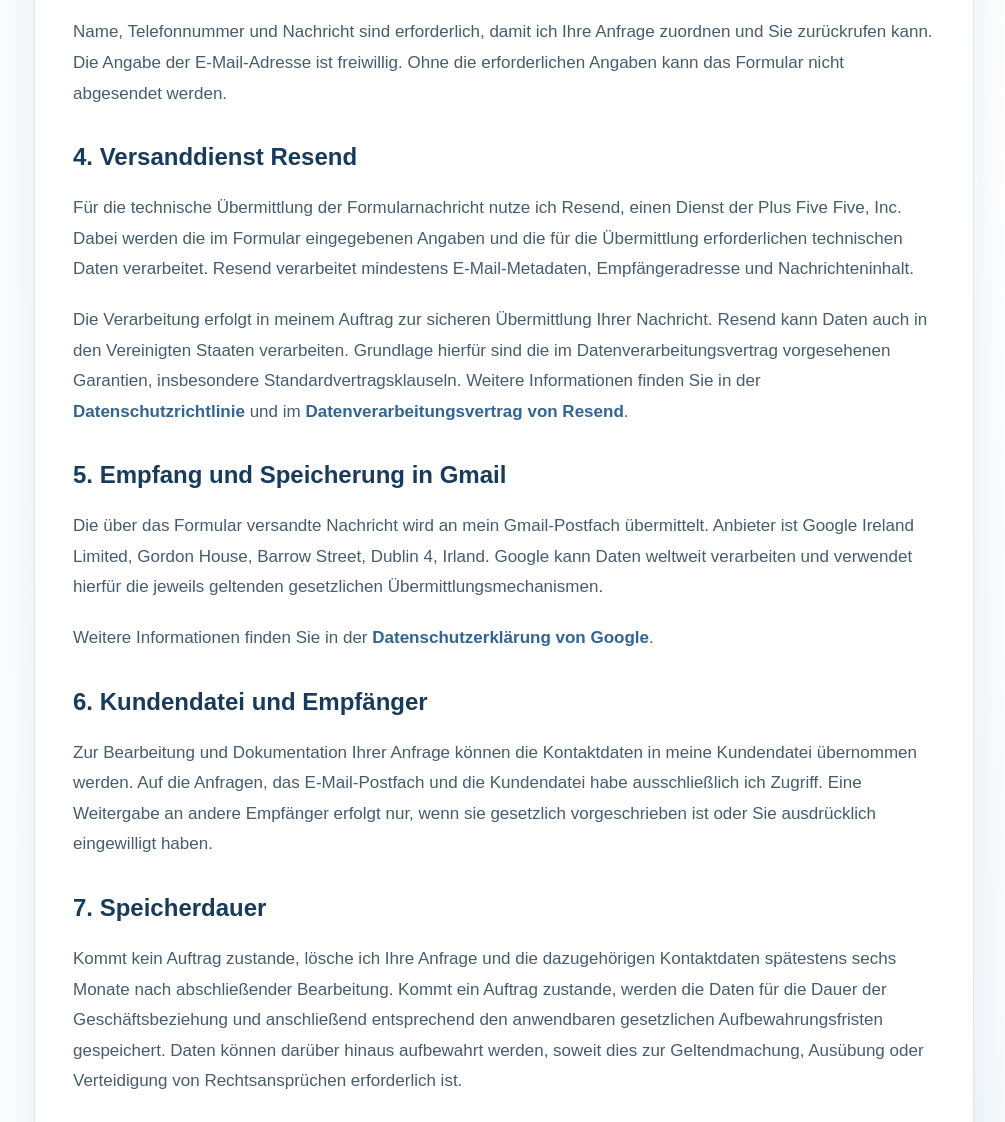
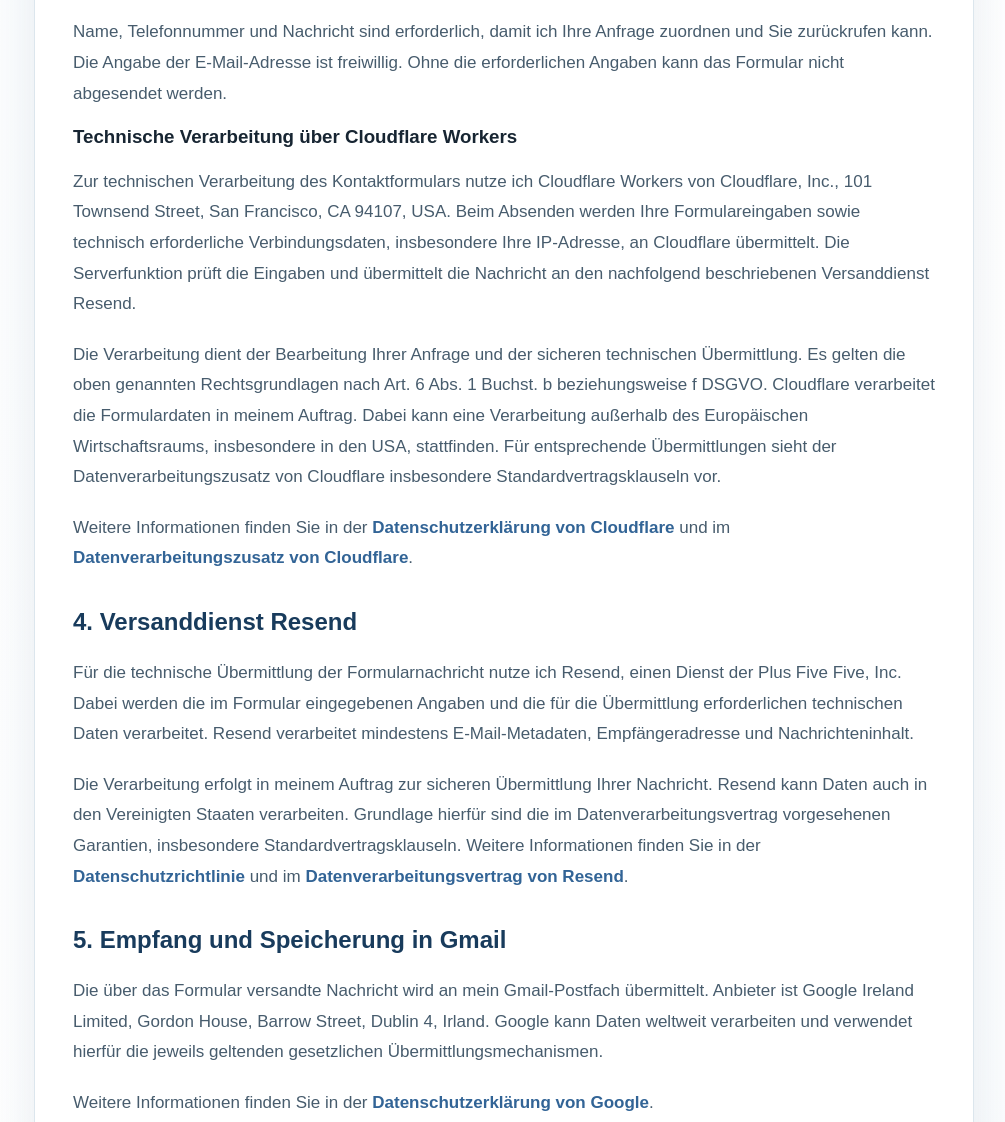
Before and after one commit to MichaMT/MichaMT.github.io, a plain HTML site: page datenschutz.html in a window 1280 px wide. Shown: the part 1473-2595 px from the top of the page, without its empty margins (136-1141 px from the left). Drawn offline with Linux system fonts and the light colour scheme.

Commit message:
Revise privacy policy with Cloudflare and Resend details
Updated privacy policy to include information about Cloudflare Workers and Resend services. Revised sections on data processing, storage duration, and cookie usage.

```diff
--- a/datenschutz.html
+++ b/datenschutz.html
@@ -37,6 +37,11 @@
         <p>Die Verarbeitung erfolgt zur Bearbeitung Ihrer Anfrage. Soweit Ihre Nachricht auf die Anbahnung eines Vertrags gerichtet ist, beruht die Verarbeitung auf Art. 6 Abs. 1 Buchst. b DSGVO. Bei sonstigen Anfragen beruht sie auf Art. 6 Abs. 1 Buchst. f DSGVO; das berechtigte Interesse liegt in der sachgerechten Beantwortung Ihrer Anfrage.</p>
         <p>Name, Telefonnummer und Nachricht sind erforderlich, damit ich Ihre Anfrage zuordnen und Sie zurückrufen kann. Die Angabe der E-Mail-Adresse ist freiwillig. Ohne die erforderlichen Angaben kann das Formular nicht abgesendet werden.</p>
 
+        <h3>Technische Verarbeitung über Cloudflare Workers</h3>
+        <p>Zur technischen Verarbeitung des Kontaktformulars nutze ich Cloudflare Workers von Cloudflare, Inc., 101 Townsend Street, San Francisco, CA 94107, USA. Beim Absenden werden Ihre Formulareingaben sowie technisch erforderliche Verbindungsdaten, insbesondere Ihre IP-Adresse, an Cloudflare übermittelt. Die Serverfunktion prüft die Eingaben und übermittelt die Nachricht an den nachfolgend beschriebenen Versanddienst Resend.</p>
+        <p>Die Verarbeitung dient der Bearbeitung Ihrer Anfrage und der sicheren technischen Übermittlung. Es gelten die oben genannten Rechtsgrundlagen nach Art. 6 Abs. 1 Buchst. b beziehungsweise f DSGVO. Cloudflare verarbeitet die Formulardaten in meinem Auftrag. Dabei kann eine Verarbeitung außerhalb des Europäischen Wirtschaftsraums, insbesondere in den USA, stattfinden. Für entsprechende Übermittlungen sieht der Datenverarbeitungszusatz von Cloudflare insbesondere Standardvertragsklauseln vor.</p>
+        <p>Weitere Informationen finden Sie in der <a href="https://www.cloudflare.com/privacypolicy/" target="_blank" rel="noopener noreferrer">Datenschutzerklärung von Cloudflare</a> und im <a href="https://www.cloudflare.com/cloudflare-customer-dpa/" target="_blank" rel="noopener noreferrer">Datenverarbeitungszusatz von Cloudflare</a>.</p>
+
         <h2>4. Versanddienst Resend</h2>
         <p>Für die technische Übermittlung der Formularnachricht nutze ich Resend, einen Dienst der Plus Five Five, Inc. Dabei werden die im Formular eingegebenen Angaben und die für die Übermittlung erforderlichen technischen Daten verarbeitet. Resend verarbeitet mindestens E-Mail-Metadaten, Empfängeradresse und Nachrichteninhalt.</p>
         <p>Die Verarbeitung erfolgt in meinem Auftrag zur sicheren Übermittlung Ihrer Nachricht. Resend kann Daten auch in den Vereinigten Staaten verarbeiten. Grundlage hierfür sind die im Datenverarbeitungsvertrag vorgesehenen Garantien, insbesondere Standardvertragsklauseln. Weitere Informationen finden Sie in der <a href="https://resend.com/legal/privacy-policy" target="_blank" rel="noreferrer">Datenschutzrichtlinie</a> und im <a href="https://resend.com/legal/dpa" target="_blank" rel="noreferrer">Datenverarbeitungsvertrag von Resend</a>.</p>
@@ -46,13 +51,13 @@
         <p>Weitere Informationen finden Sie in der <a href="https://policies.google.com/privacy?hl=de" target="_blank" rel="noreferrer">Datenschutzerklärung von Google</a>.</p>
 
         <h2>6. Kundendatei und Empfänger</h2>
-        <p>Zur Bearbeitung und Dokumentation Ihrer Anfrage können die Kontaktdaten in meine Kundendatei übernommen werden. Auf die Anfragen, das E-Mail-Postfach und die Kundendatei habe ausschließlich ich Zugriff. Eine Weitergabe an andere Empfänger erfolgt nur, wenn sie gesetzlich vorgeschrieben ist oder Sie ausdrücklich eingewilligt haben.</p>
+        <p>Innerhalb meines Unternehmens habe ausschließlich ich Zugriff auf die Anfragen, das E-Mail-Postfach und die Kundendatei. Darüber hinaus verarbeiten die in dieser Datenschutzerklärung genannten Dienstleister Daten im Rahmen der jeweils beschriebenen Leistungen. Weitere Übermittlungen erfolgen nur auf einer einschlägigen gesetzlichen Grundlage.</p>
 
         <h2>7. Speicherdauer</h2>
         <p>Kommt kein Auftrag zustande, lösche ich Ihre Anfrage und die dazugehörigen Kontaktdaten spätestens sechs Monate nach abschließender Bearbeitung. Kommt ein Auftrag zustande, werden die Daten für die Dauer der Geschäftsbeziehung und anschließend entsprechend den anwendbaren gesetzlichen Aufbewahrungsfristen gespeichert. Daten können darüber hinaus aufbewahrt werden, soweit dies zur Geltendmachung, Ausübung oder Verteidigung von Rechtsansprüchen erforderlich ist.</p>
 
         <h2>8. Cookies und vergleichbare Technologien</h2>
-        <p>Ich setze keine Analyse-, Marketing- oder Werbecookies ein. Es werden keine Reichweitenmessung und kein Nutzerprofiling durchgeführt. Der Hostingdienst kann technisch notwendige Cookies oder vergleichbare Speichertechnologien einsetzen, soweit dies für Sicherheit, Zugriffsschutz und Bereitstellung der Website erforderlich ist. Solche technisch notwendigen Vorgänge beruhen auf dem berechtigten Interesse am sicheren Betrieb der Website; eine Einwilligung für Werbe- oder Analysezwecke wird nicht eingeholt, weil solche Zwecke nicht eingesetzt werden.</p>
+        <p>Ich setze keine Analyse-, Marketing- oder Werbecookies ein. Es werden keine Reichweitenmessung und kein Nutzerprofiling durchgeführt. Soweit Cookies oder vergleichbare Technologien unbedingt erforderlich sind, um einen von Ihnen ausdrücklich gewünschten Dienst bereitzustellen oder die Übertragung einer Nachricht zu ermöglichen, ist hierfür keine Einwilligung erforderlich. Soweit dabei personenbezogene Daten verarbeitet werden, erfolgt dies auf Grundlage von Art. 6 Abs. 1 Buchst. f DSGVO zur sicheren und funktionsfähigen Bereitstellung dieser Website.</p>
 
         <h2>9. Externer Link zu LinkedIn</h2>
         <p>Diese Website enthält einen einfachen Link zu meinem Profil bei LinkedIn. Es werden keine LinkedIn-Plugins, Skripte oder eingebetteten Inhalte geladen. Beim bloßen Besuch dieser Website wird daher über diesen Link keine Verbindung zu LinkedIn hergestellt.</p>
@@ -68,7 +73,7 @@
         <h2>12. Automatisierte Entscheidungen</h2>
         <p>Eine automatisierte Entscheidungsfindung einschließlich Profiling findet nicht statt.</p>
 
-        <p class="legal-updated">Stand: August 2026</p>
+        <p class="legal-updated">Stand: November 2026</p>
       </div>
       <a class="legal-back" href="index.html">← Zurück zur Startseite</a>
     </section>
```
